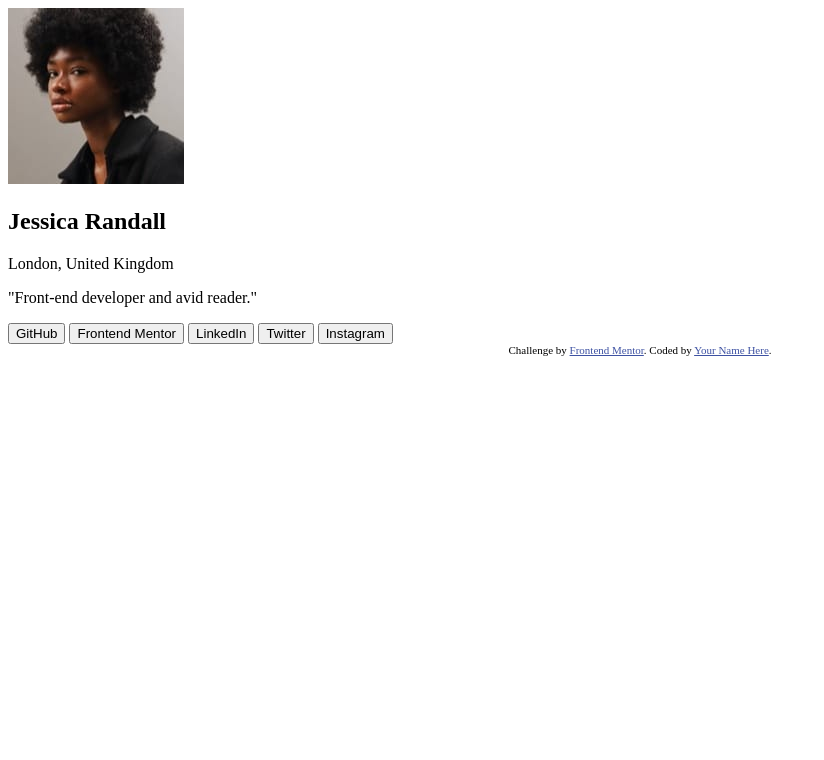
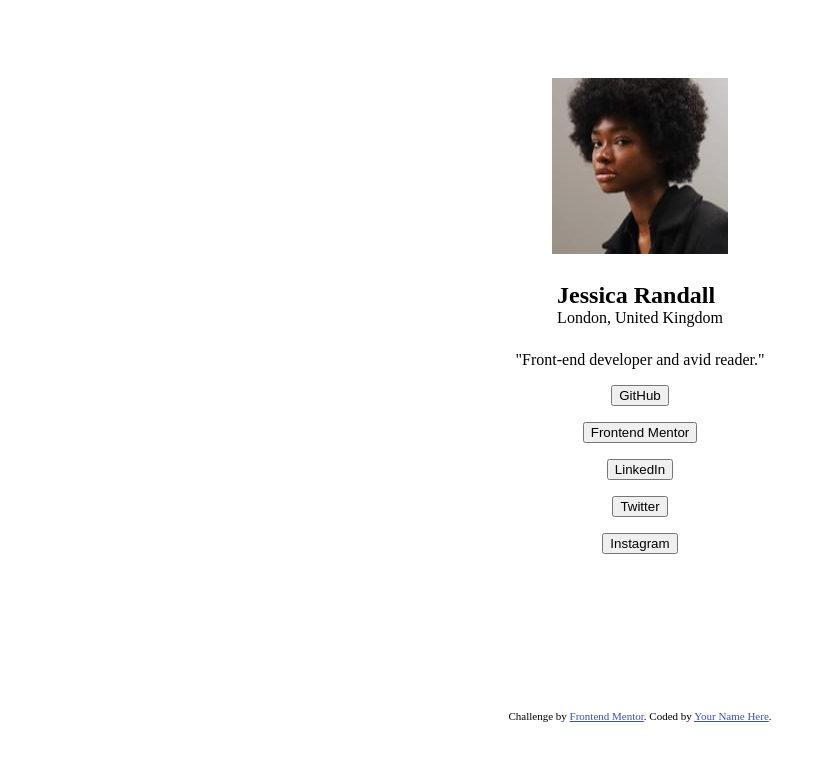
Before and after one commit to monicaivanov/social-links-profile-main, a plain HTML site: page index.html in a window 1280 px wide. Shown: the whole page, without its empty margins (0-824 px from the left). Drawn offline with Linux system fonts and the light colour scheme.

Commit message:
CSS variables and structure layout

```diff
--- a/index.html
+++ b/index.html
@@ -13,7 +13,12 @@
     />
 
     <title>Frontend Mentor | Social links profile</title>
-
+    <link rel="preconnect" href="https://fonts.googleapis.com" />
+    <link rel="preconnect" href="https://fonts.gstatic.com" crossorigin />
+    <link
+      href="https://fonts.googleapis.com/css2?family=Inter:ital,opsz,wght@0,14..32,100..900;1,14..32,100..900&display=swap"
+      rel="stylesheet"
+    />
     <link rel="stylesheet" href="style.css" />
   </head>
 
--- a/style.css
+++ b/style.css
@@ -1,3 +1,67 @@
+/* remove default settings*/
+
+*,
+*::before,
+*::after {
+  box-sizing: border-box;
+}
+
+* {
+  margin: 0;
+}
+
+/* CSS variables */
+
+:root {
+  --ff: "Inter", sans-serif;;
+
+  --green-clr: hsl(75, 94%, 57%);
+  --gray-900-clr: hsl(0, 0%, 8%);
+  --gray-800-clr: hsl(0, 0%, 12%);
+  --gray-700-clr: hsl(0, 0%, 20%);
+  --white-clr: hsl(0, 0%, 100%);
+
+  --fw-light: 400;
+  --fw-semibold: 700;
+  --fw-bold: 700;
+
+  --spacing-50: 4px;
+  --spacing-100: 8px;
+  --spacing-150: 12px;
+  --spacing-200: 16px;
+  --spacing-300: 24px;
+  --spacing-500: 40px;
+
+  --fs-heading: 24px;
+  --fs-bodytext: 14px;
+}
+
+/* global view - Mobile first */
+
+/* layout */
+
+body {
+  display: grid;
+  width: 100%;
+  min-height: 100vh;
+  place-items: center;
+}
+
+.card {
+  width: 90%;
+  margin: auto;
+  display: flex;
+  flex-direction: column;
+  align-items: center;
+  gap: var(--spacing-300);
+}
+
+article {
+    display: flex;
+    flex-direction: column;
+    align-items: center;
+    gap: var(--spacing-200);
+}
 
 
 
```
